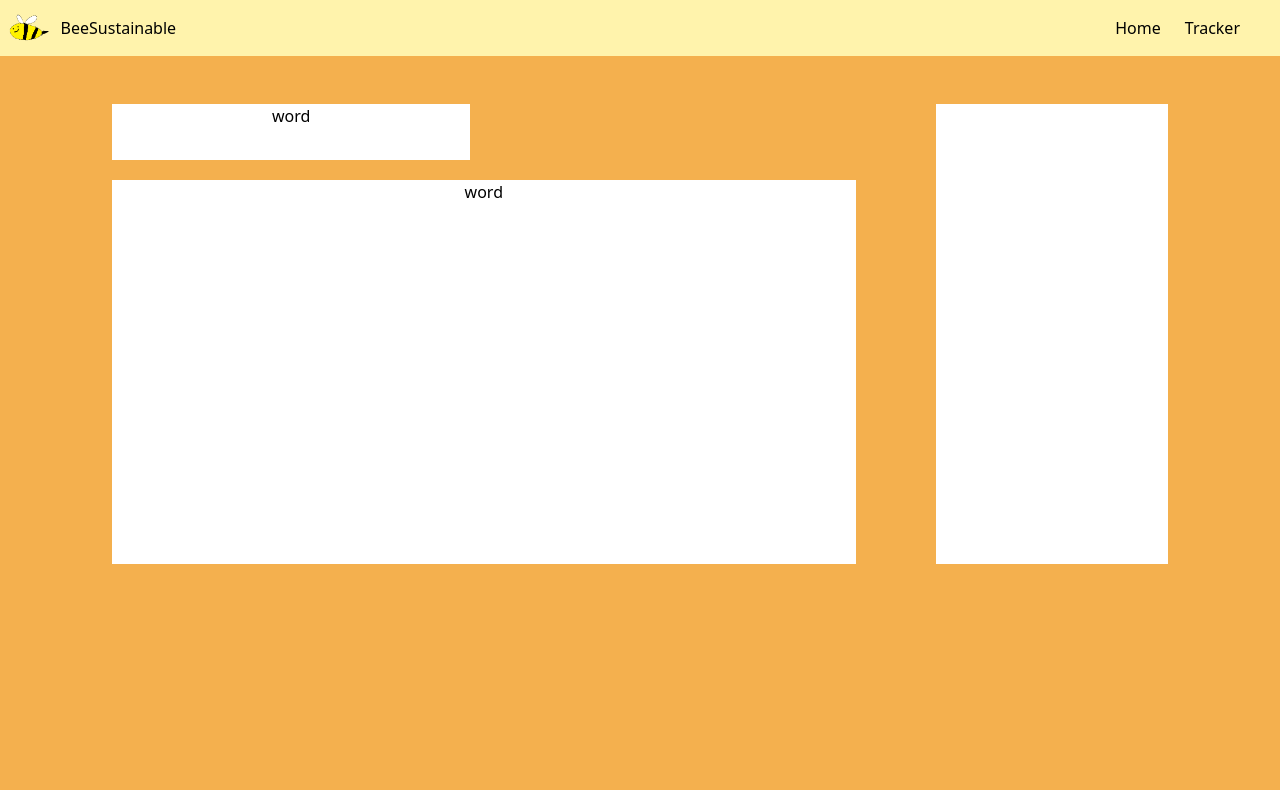
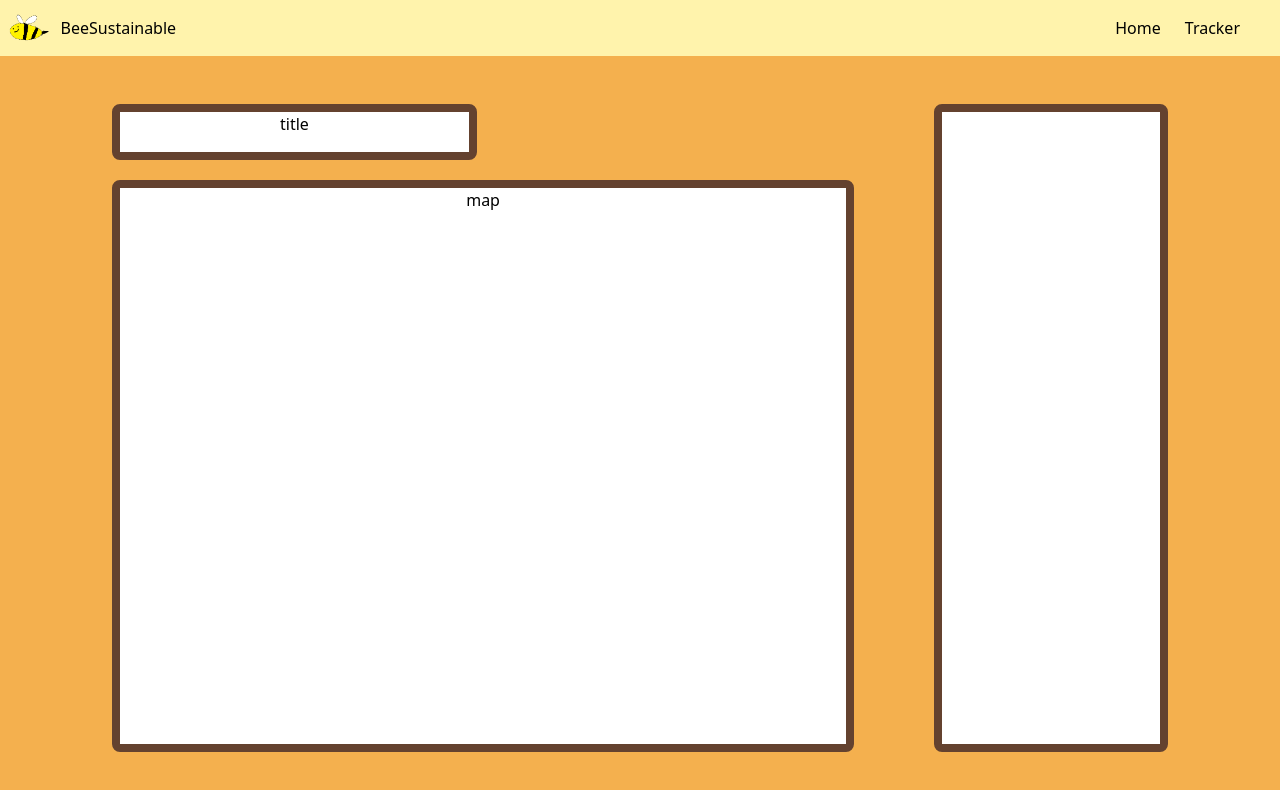
Before and after one commit to ben123-source/beesustainable, a React (Create React App) app: page /tracker in a window 1280 px wide. Shown: the top 790 px of the page. Built offline with nearby package versions, Linux system fonts and the light colour scheme.

Commit message:
Created Wireframe

```diff
--- a/src/Tracker.js
+++ b/src/Tracker.js
@@ -2,18 +2,18 @@ import Navbar from "./Navbar";
 import React from "react";
 const Tracker = () => {
 	return (
-		<div className="bg-[#F4B04E] min-h-screen">
+		<div className="flex flex-col  bg-[#F4B04E] min-h-screen">
 			<Navbar />
-			<div class="">
-				<div class="flex px-28 py-12 justify-between gap-20 content-center">
-					<div class="basis-4/5 flex flex-col gap-5 text-center">
-						<div class="px-40 self-start bg-white grow-1 basis-14">
-							<div>word</div>
-						</div>
-						<div class="bg-white grow-4 basis-96">word</div>
+			<div class="flex grow basis-full px-28 py-12 justify-between gap-20 ">
+				<div class="basis-4/5 flex flex-col gap-5 text-center ">
+					<div class="px-40 self-start bg-white grow-1 basis-14 border-[#64422F] border-8 rounded-lg">
+						<div>title</div>
 					</div>
-					<div class="bg-white basis-1/4 text-center block"></div>
+					<div class="bg-white grow basis-96 border-[#64422F] border-8 rounded-lg">
+						map
+					</div>
 				</div>
+				<div class="bg-white basis-1/4 text-center block border-[#64422F] border-8 rounded-lg"></div>
 			</div>
 		</div>
 	);
```
